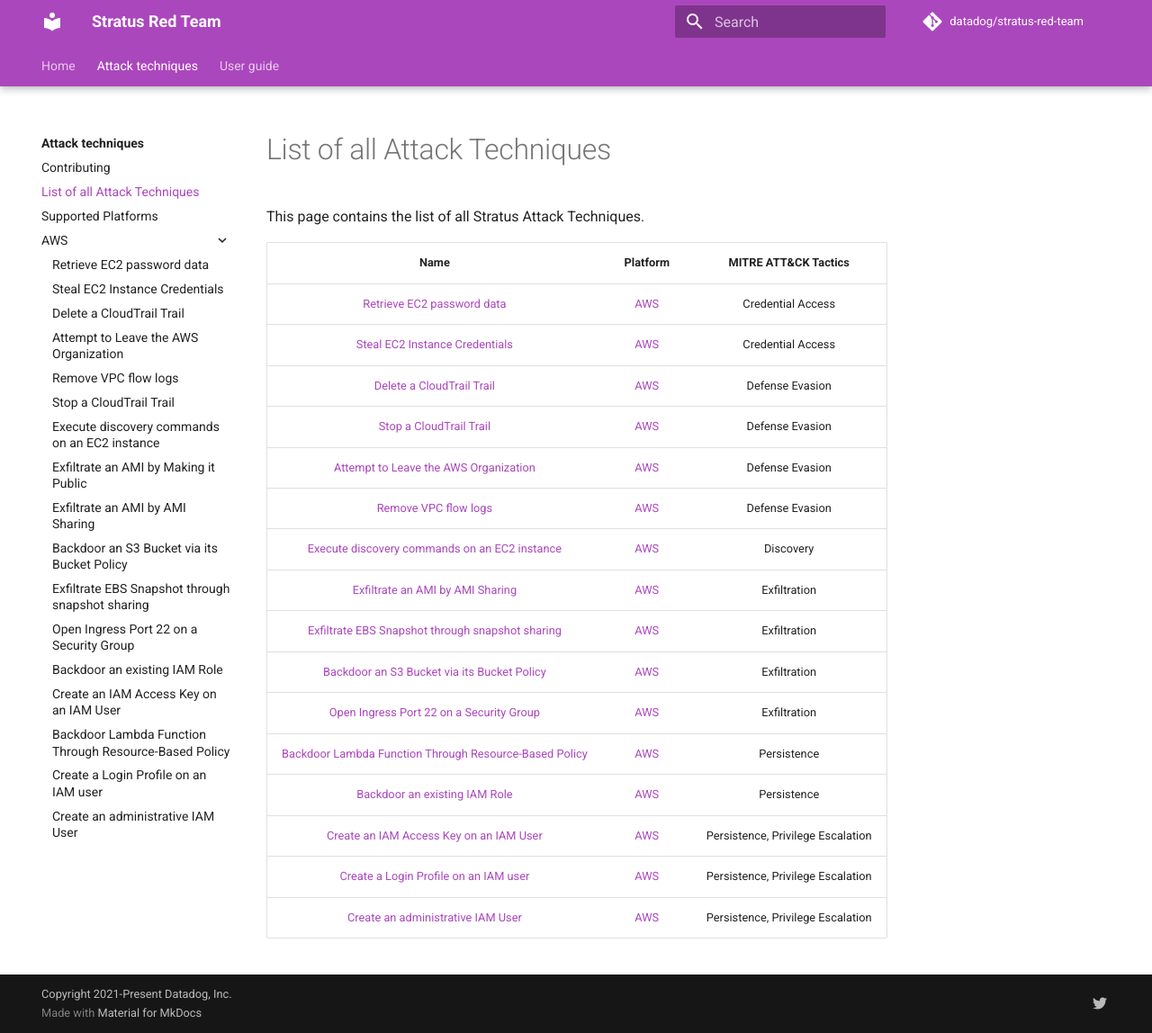
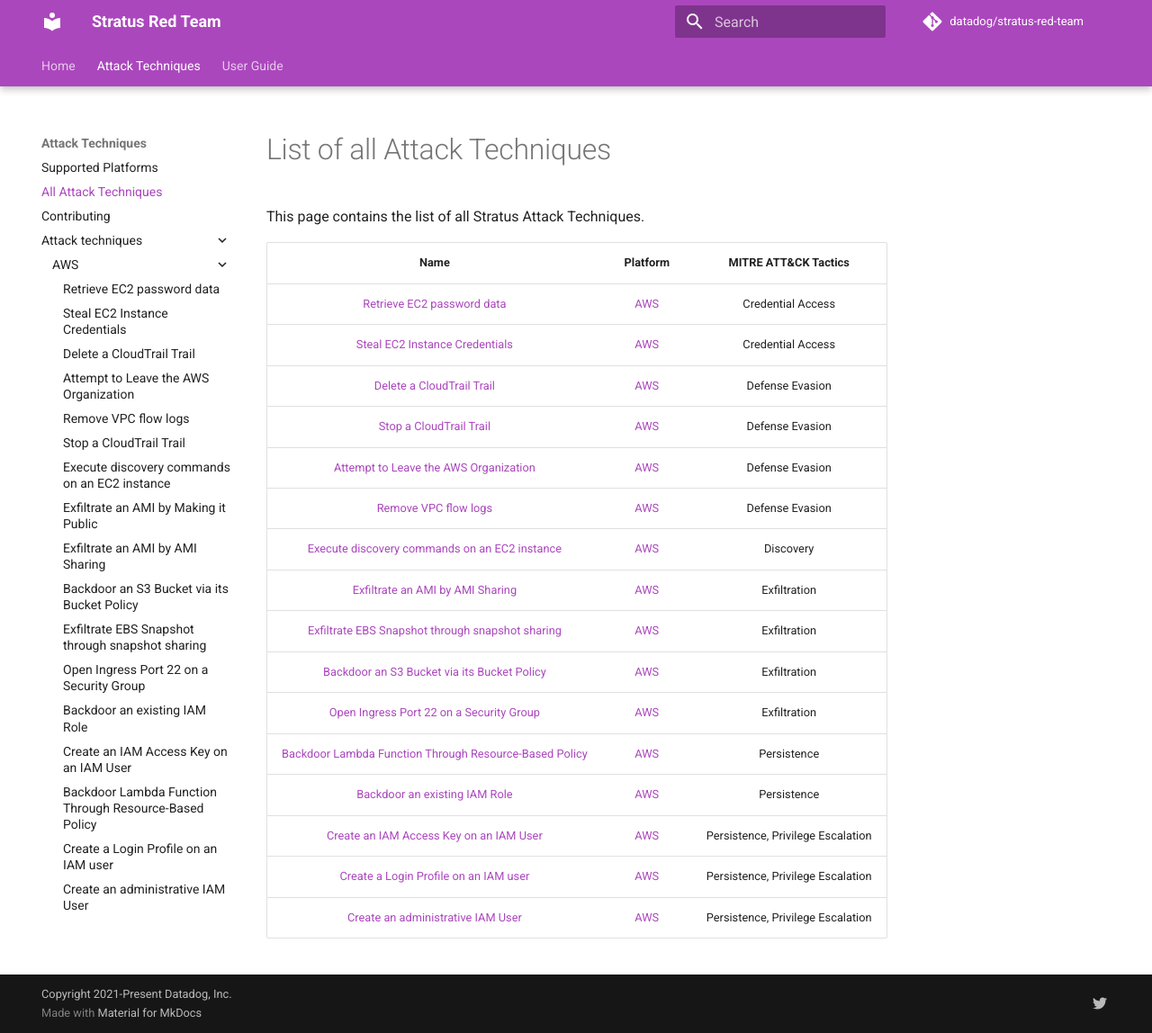
Before and after one commit to DataDog/stratus-red-team, an MkDocs documentation site: the page built from docs/attack-techniques/list.md, in a window 1280 px wide and 1148 px high. Shown: the whole window at 90% size. Built offline with MkDocs 1.6.1 and Material for MkDocs 9.7.7, drawn with Linux system fonts in a browser that asks for light colours; comment, search, counter and statistics services are not loaded; some of the changed lines change nothing that is shown.

Commit message:
docs: Fix ordering of pages by using mkdocs-awesome-pages-plugin

```diff
--- a/mkdocs.yml
+++ b/mkdocs.yml
@@ -2,6 +2,9 @@
 site_url: https://stratus-red-team.cloud
 repo_url: https://github.com/DataDog/stratus-red-team
 repo_name: datadog/stratus-red-team
+plugins:
+  - search
+  - awesome-pages
 theme:
   name: material
   palette:
@@ -36,3 +39,18 @@
     - icon: fontawesome/brands/twitter
       link: https://twitter.com/christophetd
 copyright: Copyright 2021-Present Datadog, Inc.
+
+
+nav:
+  - Home: index.md
+  - Attack Techniques:
+    - Supported Platforms: attack-techniques/supported-platforms.md
+    - All Attack Techniques: attack-techniques/list.md
+    - Contributing: attack-techniques/contributing.md
+    - ... | attack-techniques/*/*.md
+  - User Guide:
+      - Getting Started: user-guide/getting-started.md
+      - Sample Usage: user-guide/examples.md
+      - Commands Reference: user-guide/usage.md
+      - Troubleshooting: user-guide/troubleshooting.md
+      - Programmatic Usage: user-guide/programmatic-usage.md
```
Also changed, not shown: 1 other file.
